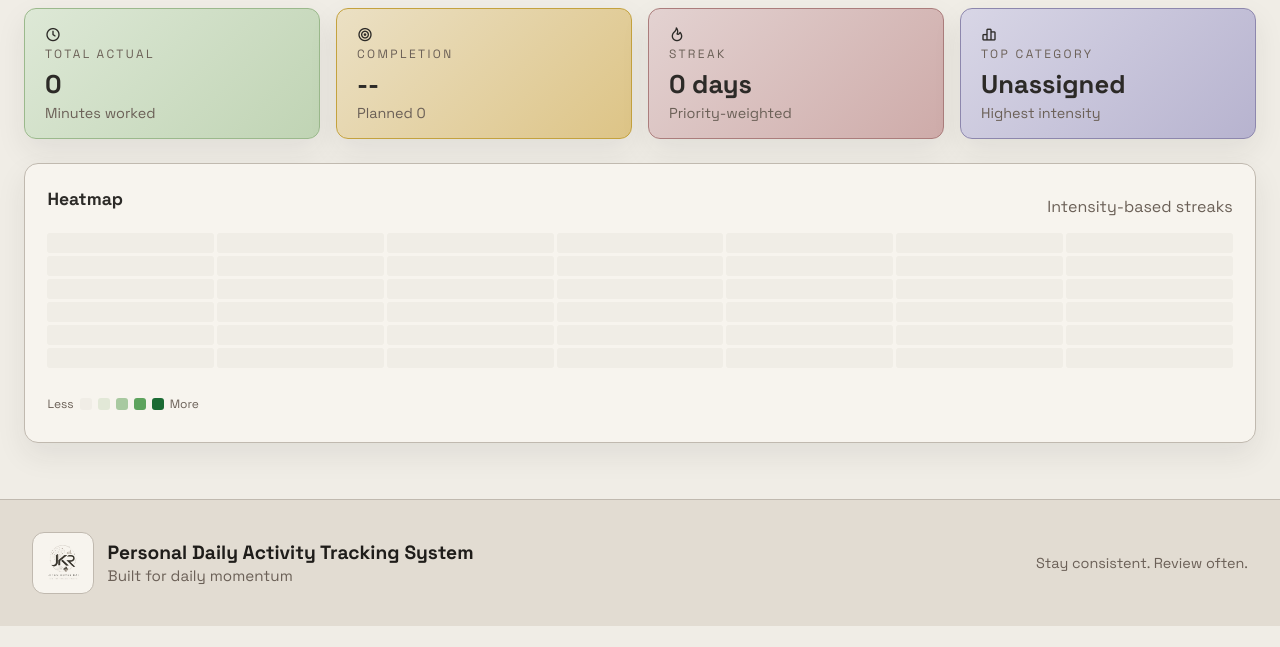
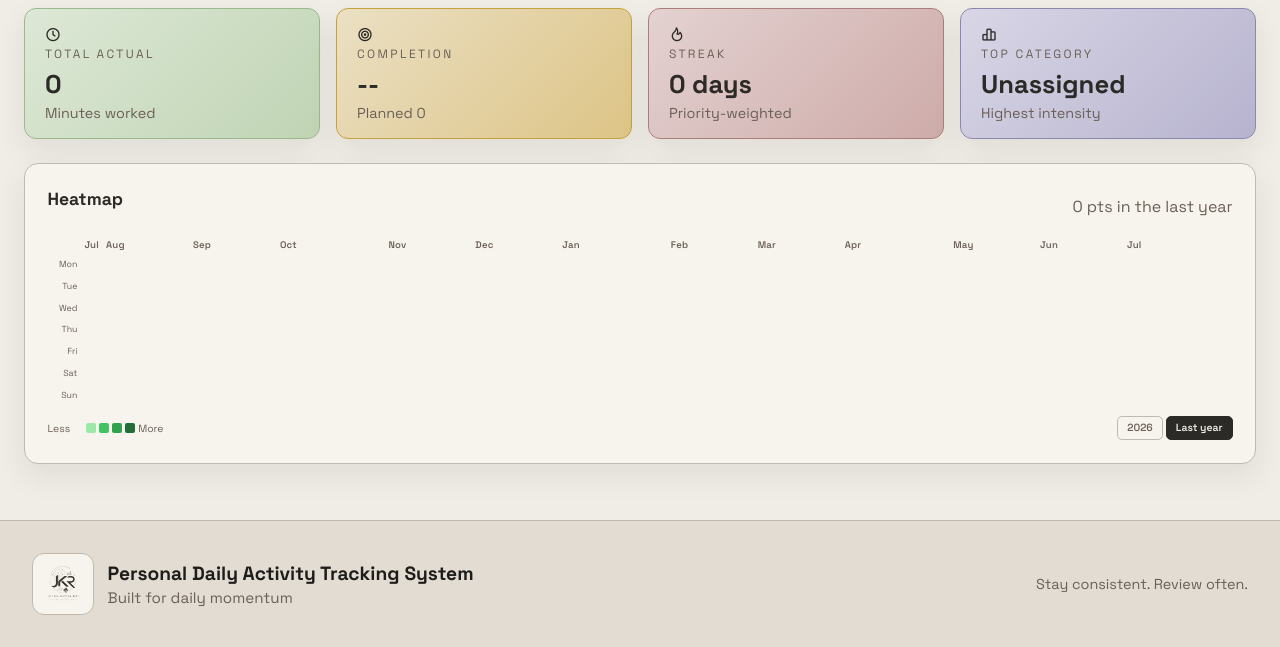
Before and after one commit to Jitenrai21/Personal_Daily_Activity_Tracking_System, a Django app: page /dashboard/ in a window 1280 px wide. Shown: the part 246-893 px from the top of the page. Before the commit the page ends 872 px from the top, so only its background shows below. Run offline with Django 5.2, Linux system fonts and the light colour scheme; the visitor is signed in with stand-in values (Sample User, id 1); data comes from the database, SQL or seed files in the repository; data that the repository does not hold is empty; some libraries are stand-ins or nearby versions.

Commit message:
heatmap enhancement - logic and UI

```diff
--- a/analytics/views.py
+++ b/analytics/views.py
@@ -24,7 +24,6 @@ from planner.models import ScheduleBlock
 from tracking.models import Session
 
 RANGE_OPTIONS = [7, 30, 90]
-NUM_HEATMAP_WEEKS = 6
 
 
 def parse_range(request):
@@ -416,27 +415,70 @@ def _intensity_level(value):
 def build_heatmap(dates, intensity):
     total_map = {date: value for date, value in zip(dates, intensity)}
     if not total_map:
-        return []
+        return {"weeks": [], "month_labels": [], "weekday_rows": [], "num_weeks": 0}
+
+    start = dates[0]
+    last = dates[-1]
+    current = start - dt.timedelta(days=start.weekday())
 
     weeks = []
-    current = dates[0]
-    last = dates[-1]
-
     while current <= last:
         week = []
         for _ in range(7):
             value = total_map.get(current, 0)
-            week.append(
-                {
-                    "date": current.isoformat(),
-                    "value": value,
-                    "level": _intensity_level(value),
-                }
-            )
+            week.append({
+                "date": current.isoformat(),
+                "value": value,
+                "level": _intensity_level(value),
+            })
             current += dt.timedelta(days=1)
         weeks.append(week)
 
-    return weeks
+    month_labels = []
+    for week_idx, week in enumerate(weeks):
+        mid_date = dt.date.fromisoformat(week[3]["date"])
+        month = mid_date.month
+        if not month_labels or month_labels[-1]["month"] != month:
+            span = 1
+            for n in range(week_idx + 1, len(weeks)):
+                nd = dt.date.fromisoformat(weeks[n][3]["date"])
+                if nd.month == month:
+                    span += 1
+                else:
+                    break
+            month_labels.append({
+                "label": mid_date.strftime("%b"),
+                "week_index": week_idx,
+                "span": span,
+                "month": month,
+            })
+
+    day_names = ["Mon", "Tue", "Wed", "Thu", "Fri", "Sat", "Sun"]
+    weekday_rows = []
+    for day_idx in range(7):
+        cells = [week[day_idx] for week in weeks]
+        weekday_rows.append({
+            "label": day_names[day_idx],
+            "cells": cells,
+        })
+
+    return {
+        "weeks": weeks,
+        "month_labels": month_labels,
+        "weekday_rows": weekday_rows,
+        "num_weeks": len(weeks),
+    }
+
+
+def parse_heatmap_year(request, year_options):
+    raw = request.GET.get("heatmap_year", "").strip()
+    if not raw or raw == "latest":
+        return None
+    if raw.isdigit():
+        year = int(raw)
+        if year in year_options:
+            return year
+    return None
 
 
 def build_kpis(total_actual, total_planned, streak, category_totals):
@@ -527,12 +569,21 @@ def build_context(request):
         series["dates"], series["actual"], series["planned"]
     )
 
-    heatmap_start = local_today - dt.timedelta(days=NUM_HEATMAP_WEEKS * 7 - 1)
+    selected_heatmap_year = parse_heatmap_year(request, year_options)
+    if selected_heatmap_year is None:
+        heatmap_end = local_today
+        heatmap_start = heatmap_end - dt.timedelta(days=364)
+    else:
+        heatmap_start = dt.date(selected_heatmap_year, 1, 1)
+        heatmap_end = dt.date(selected_heatmap_year, 12, 31)
+
     heatmap_dates = [
-        heatmap_start + dt.timedelta(days=i) for i in range(NUM_HEATMAP_WEEKS * 7)
+        heatmap_start + dt.timedelta(days=i)
+        for i in range((heatmap_end - heatmap_start).days + 1)
     ]
     heatmap_intensity = [compute_daily_intensity(user, d) for d in heatmap_dates]
     heatmap = build_heatmap(heatmap_dates, heatmap_intensity)
+    heatmap_total = sum(cell["value"] for week in heatmap["weeks"] for cell in week)
 
     # Compute streak from full history up to today — never filtered
     streak = _compute_global_streak(user, local_today)
@@ -574,6 +625,8 @@ def build_context(request):
         "category_planned": category_planned,
         "category_daily_series": category_daily_series,
         "heatmap": heatmap,
+        "heatmap_total": heatmap_total,
+        "selected_heatmap_year": selected_heatmap_year,
         "kpis": kpis,
         "local_today": local_today,
     }
@@ -635,7 +688,7 @@ def metrics_monthly_view(request):
 @login_required
 def metrics_heatmap_view(request):
     context = build_context(request)
-    return JsonResponse({"weeks": context["heatmap"]})
+    return JsonResponse(context["heatmap"])
 
 
 def _parse_date(raw_value):
--- a/static/css/base.css
+++ b/static/css/base.css
@@ -1268,7 +1268,12 @@ textarea {
   flex-direction: column;
   gap: 0;
   border: 1px solid transparent;
-  transition: box-shadow var(--transition-fast);
+  transition: transform var(--transition-fast), box-shadow var(--transition-fast);
+}
+
+.kpi-card:hover {
+  transform: translateY(-2px);
+  box-shadow: var(--shadow-lg);
 }
 
 .kpi-card__icon {
@@ -1441,62 +1446,136 @@ textarea {
   overflow: hidden;
 }
 
-/* ─── Heatmap (enhanced) ─── */
+/* ─── Contribution Heatmap (GitHub/LeetCode style) ─── */
+.contribution-heatmap {
+  overflow-x: auto;
+  overflow-y: hidden;
+  padding: var(--space-2) 0 var(--space-1);
+  scrollbar-width: thin;
+  scrollbar-color: var(--border-color) transparent;
+}
+
+.contribution-heatmap::-webkit-scrollbar {
+  height: 6px;
+}
+
+.contribution-heatmap::-webkit-scrollbar-track {
+  background: transparent;
+}
+
+.contribution-heatmap::-webkit-scrollbar-thumb {
+  background: var(--border-color);
+  border-radius: 3px;
+}
+
 .heatmap-grid {
-  display: flex;
-  flex-direction: column;
-  gap: 3px;
-}
-
-.heatmap-row {
-  display: flex;
+  display: grid;
   gap: 3px;
   width: 100%;
 }
 
+.month-label {
+  font-size: 0.6rem;
+  color: var(--accent-color);
+  font-weight: 600;
+  letter-spacing: 0.02em;
+  line-height: 1;
+  align-self: end;
+  padding-bottom: 2px;
+}
+
+.day-label {
+  font-size: 0.55rem;
+  color: var(--accent-color);
+  font-weight: 500;
+  line-height: 1;
+  align-self: center;
+  text-align: right;
+  padding-right: 4px;
+}
+
 .heatmap-cell {
-  flex: 1 1 0;
-  aspect-ratio: 1 / 1;
-  min-width: 0;
-  max-height: 20px;
-  border-radius: 3px;
-  border: none;
-  transition: transform 0.12s ease, box-shadow 0.12s ease, background 0.12s ease;
+  aspect-ratio: 1;
+  min-width: 6px;
+  max-width: 20px;
+  border-radius: 2px;
+  position: relative;
+  transition: transform 0.15s ease, box-shadow 0.15s ease;
 }
 
 .heatmap-cell:hover {
-  transform: scale(1.2);
-  box-shadow: 0 0 0 1.5px rgba(27, 107, 52, 0.3);
-}
-
-.heatmap-cell.level-0 { background: var(--bg-color); }
-.heatmap-cell.level-1 { background: #e2e8d7; }
-.heatmap-cell.level-2 { background: #a8c9a0; }
-.heatmap-cell.level-3 { background: #5da35d; }
-.heatmap-cell.level-4 { background: #1b6b34; }
-
-.heatmap-cell.level-0:hover { box-shadow: 0 0 0 1.5px rgba(44, 42, 39, 0.12); }
+  transform: scale(1.25);
+  box-shadow: 0 0 0 2px rgba(0, 0, 0, 0.08), 0 2px 6px rgba(0, 0, 0, 0.15);
+  z-index: 2;
+}
+
+.heatmap-cell.level-0 { background: var(--surface-soft); }
+.heatmap-cell.level-1 { background: #9be9a8; }
+.heatmap-cell.level-2 { background: #40c463; }
+.heatmap-cell.level-3 { background: #30a14e; }
+.heatmap-cell.level-4 { background: #216e39; }
+
+.heatmap-footer {
+  display: flex;
+  justify-content: space-between;
+  align-items: center;
+  margin-top: var(--space-3);
+  flex-wrap: wrap;
+  gap: var(--space-2);
+}
 
 .heatmap-legend {
   display: flex;
   align-items: center;
-  gap: 6px;
-  font-size: 0.75rem;
-  color: var(--accent-color);
-  margin-top: var(--space-3);
+  gap: 3px;
+  font-size: 0.65rem;
+  color: var(--accent-color);
 }
 
 .heatmap-legend .heatmap-cell {
-  flex: 0 0 auto;
-  width: 12px;
-  height: 12px;
+  width: 10px;
+  height: 10px;
   aspect-ratio: unset;
-  max-height: none;
+  min-width: unset;
+  max-width: unset;
+  cursor: default;
 }
 
 .heatmap-legend .heatmap-cell:hover {
+  outline: none;
   transform: none;
-  box-shadow: none;
+}
+
+.heatmap-years {
+  display: flex;
+  gap: 3px;
+  flex-wrap: wrap;
+}
+
+.year-btn {
+  padding: 3px 9px;
+  font-size: 0.65rem;
+  font-weight: 600;
+  border: 1px solid var(--border-color);
+  border-radius: 5px;
+  background: transparent;
+  color: var(--accent-color);
+  cursor: pointer;
+  transition: all 0.12s ease;
+  font-family: inherit;
+  line-height: 1.5;
+}
+
+.year-btn:hover {
+  background: var(--surface-soft-hover);
+  border-color: var(--accent-color);
+  color: var(--text-color);
+}
+
+.year-btn.active {
+  background: var(--text-color);
+  color: var(--bg-color);
+  border-color: var(--text-color);
 }
 
 /* ─── Auth Shell (replaces .auth-shell, .auth-card) ─── */
--- a/templates/analytics/dashboard.html
+++ b/templates/analytics/dashboard.html
@@ -390,5 +390,14 @@
         }
       }
     });
+
+    document.body.addEventListener("click", (event) => {
+      const btn = event.target.closest(".year-btn");
+      if (!btn) return;
+      const year = btn.dataset.year;
+      const params = new URLSearchParams(window.location.search);
+      params.set("heatmap_year", year);
+      htmx.ajax("GET", `{% url 'dashboard_partial' %}?${params.toString()}`, { target: "#dashboard-pane", swap: "innerHTML" });
+    });
   </script>
 {% endblock %}
--- a/templates/analytics/partials/dashboard_content.html
+++ b/templates/analytics/partials/dashboard_content.html
@@ -73,28 +73,50 @@
   <div class="chart-card chart-wide surface-card page-card">
     <div class="chart-header">
       <h2>Heatmap</h2>
-      <span class="muted">Intensity-based streaks</span>
+      <span class="muted">{{ heatmap_total }} pts in
+        {% if selected_heatmap_year %}{{ selected_heatmap_year }}{% else %}the last year{% endif %}</span>
     </div>
-    <div class="heatmap-grid">
-      {% for week in heatmap %}
-        <div class="heatmap-row">
-          {% for cell in week %}
-            <div
-              class="heatmap-cell level-{{ cell.level }}"
-              title="{{ cell.date }} • {{ cell.value }} pts"
-            ></div>
+    <div class="contribution-heatmap">
+      <div class="heatmap-grid"
+           style="grid-template-columns: 34px repeat({{ heatmap.num_weeks }}, 1fr);">
+        {% for ml in heatmap.month_labels %}
+          <span class="month-label"
+                style="grid-column: {{ ml.week_index|add:2 }} / span {{ ml.span }}; grid-row: 1;">{{ ml.label }}</span>
+        {% endfor %}
+        {% for day_row in heatmap.weekday_rows %}
+          {% if day_row.label %}
+            <span class="day-label"
+                  style="grid-row: {{ forloop.counter|add:1 }}; grid-column: 1;">{{ day_row.label }}</span>
+          {% endif %}
+          {% for cell in day_row.cells %}
+            <div class="heatmap-cell level-{{ cell.level }}"
+                 style="grid-column: {{ forloop.counter|add:1 }}; grid-row: {{ forloop.parentloop.counter|add:1 }};"
+                 data-date="{{ cell.date }}"
+                 data-value="{{ cell.value }}"
+              title="{{ cell.date }} — {{ cell.value }} pts">
+            </div>
           {% endfor %}
+        {% endfor %}
+      </div>
+      <div class="heatmap-footer">
+        <div class="heatmap-legend">
+          <span>Less</span>
+          <span class="heatmap-cell level-0"></span>
+          <span class="heatmap-cell level-1"></span>
+          <span class="heatmap-cell level-2"></span>
+          <span class="heatmap-cell level-3"></span>
+          <span class="heatmap-cell level-4"></span>
+          <span>More</span>
         </div>
-      {% endfor %}
-    </div>
-    <div class="heatmap-legend">
-      <span>Less</span>
-      <div class="heatmap-cell level-0"></div>
-      <div class="heatmap-cell level-1"></div>
-      <div class="heatmap-cell level-2"></div>
-      <div class="heatmap-cell level-3"></div>
-      <div class="heatmap-cell level-4"></div>
-      <span>More</span>
+        <div class="heatmap-years">
+          {% for y in year_options %}
+            <button class="year-btn {% if y == selected_heatmap_year %}active{% endif %}"
+                    data-year="{{ y }}">{{ y }}</button>
+          {% endfor %}
+          <button class="year-btn {% if not selected_heatmap_year %}active{% endif %}"
+                  data-year="latest">Last year</button>
+        </div>
+      </div>
     </div>
   </div>
 </section>
```
